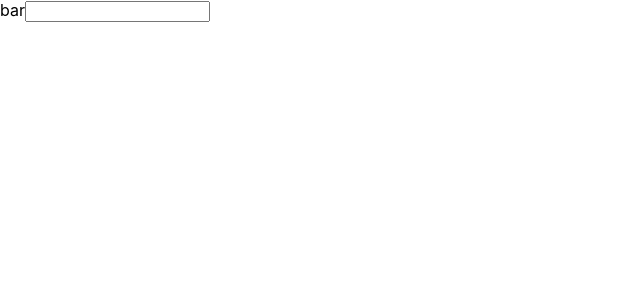
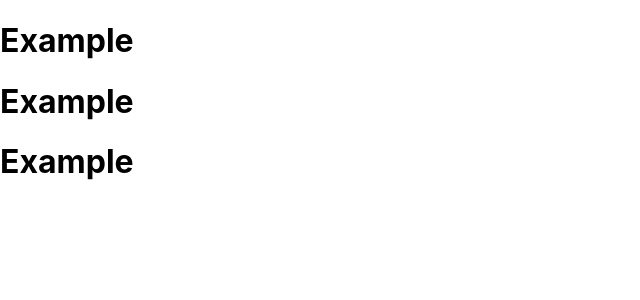
Before and after one commit to suizyu/reactStudy, a React (Create React App) app in the folder example/: page / in a window 1280 px wide. Shown: the top 300 px of the page, without its empty margins (0-640 px from the left). Built offline with nearby package versions, Linux system fonts and the light colour scheme.

Commit message:
Study Compornent

```diff
--- a/example/src/App.js
+++ b/example/src/App.js
@@ -1,29 +1,29 @@
-import React from 'react';
+import React, { Component } from 'react';
+
+// //クラスコンポｰネント
+// class ClassApp extends Component{
+
+//   constructor(){
+//   }
+
+//   render(){
+//     return <h1>render by class</h1>;
+//   }
+// }
+
+//関数コンポーネント
+const Ex = () => {
+  return <h1>Example</h1>
+}
 
 function App() {
-
-  const greeting = "Hi!!,"
-  const dom = <h1 className="foo">{greeting}  This is dom!!!</h1>
-
-  //属性名はキャメルケース
-
-  const inputLog =  <input type="text" onChange={() => {console.log("start input")}} />;
-
-  const forexample = (
+  return (
     <React.Fragment>
-      <label htmlFor="bar">bar</label>
-      {inputLog}
+      <Ex />
+      <Ex />
+      <Ex />
     </React.Fragment>
   );
-
-  //return で返すタグは1つでないといけない　→　要らない出力をなくす：React.Fragment
-
-  return forexample;
-
-  // return　の書き方
-  //return dom;
-  //return (dom);
-
 }
 
 export default App;
```
